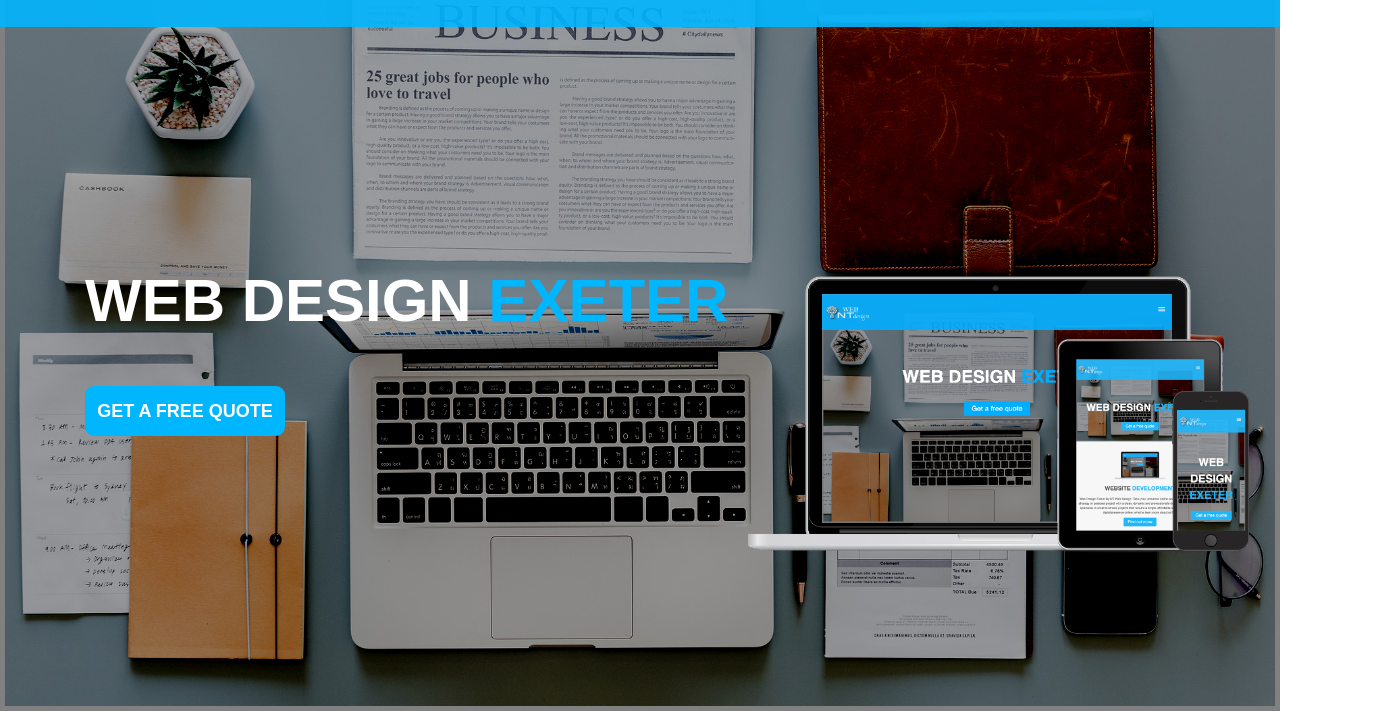
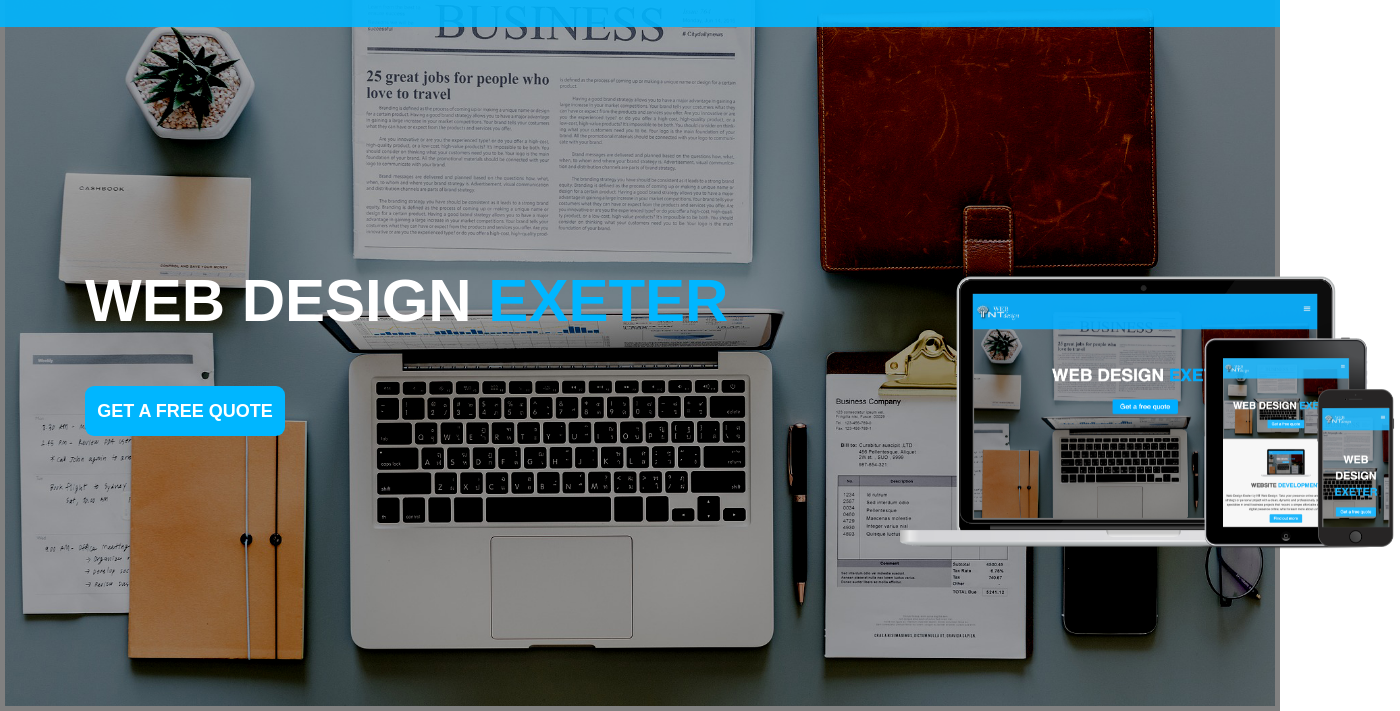
Before and after one commit to Tets5441/Noah-Tetley-Website, a plain HTML site: page index.html in a window 1280 px wide. Shown: the part 89-800 px from the top of the page, 1400 px wide, since content can reach past the window. Drawn offline with nearby package versions, Linux system fonts and the light colour scheme; a web font is replaced by a local one.

Commit message:
transition for header image

```diff
--- a/index.html
+++ b/index.html
@@ -44,7 +44,7 @@
             <h1>WEB DESIGN <span class="color-head">EXETER</span></h1>
             <div class="custom-btn quote"><a href="#home-form">Get a free quote</a></div>
          </div>
-            <div class="index-img slide-show">
+        <div class="index-img slide-left">
             <img src="images/devices.png" class="devices">
         </div>
         </div>
--- a/scss/components/_buttons.scss
+++ b/scss/components/_buttons.scss
@@ -99,10 +99,12 @@ button a:hover {
 	top: 27%;
 }
 
+
 a .svg-inline--fa, .fa-link {
     color: white;
     padding-bottom: 0;
 }
+
 
 .btn-icon {
 	transition-property: opacity, left;
--- a/scss/components/_images.scss
+++ b/scss/components/_images.scss
@@ -44,37 +44,33 @@
   **********************/
 
 
-  div.slide-show  {
-    animation: slide-show 5s;
-    margin-top:0%;
-  }
+ .slide-left {
+  position: absolute;
+  left: 900px;
+  width: 100px;
+  height: 100px;
+  -webkit-animation: slide 0.5s forwards;
+  -webkit-animation-delay: 2s;
+  animation: slide 0.5s forwards;
+  animation-delay: 1s;
+  transform: translate(600px);
+}
 
-  @keyframes slide-show {
-    from {
-      margin-left: 20%;
-    }
-
-    to {
-      margin-left: 0%;
-    }
-  }
-
+@keyframes slide {
+  100% { transform: translateX(0%); }
+}
 
  /* <div class="slide-slow">
   <div class="inner"> */
 
 
   .devices {
-    max-width: 40%;
+    width: em(500px);
     margin-top: em(300px);
-    @include mq (large) {
-      &:hover {
-        transform: scale(1.1);
-        transition: $fade-in;
-      }
-    }
   }
 
+
+  /*** End devices amnnimation ***/
 
 
   /********************
```
Also changed, not shown: css/styles.css, 1 other file. Lines whose indentation alone changed are shown as unchanged.
